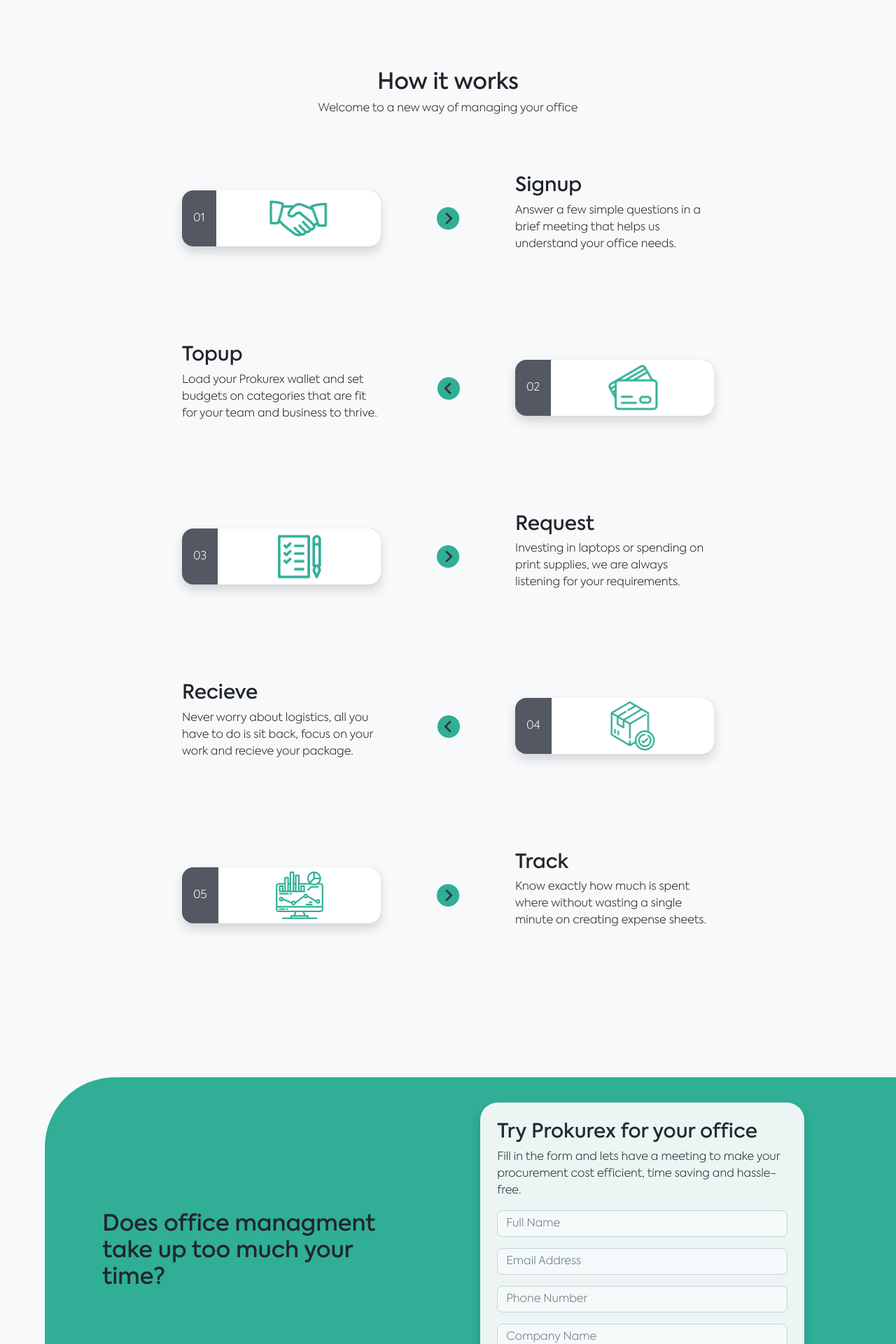
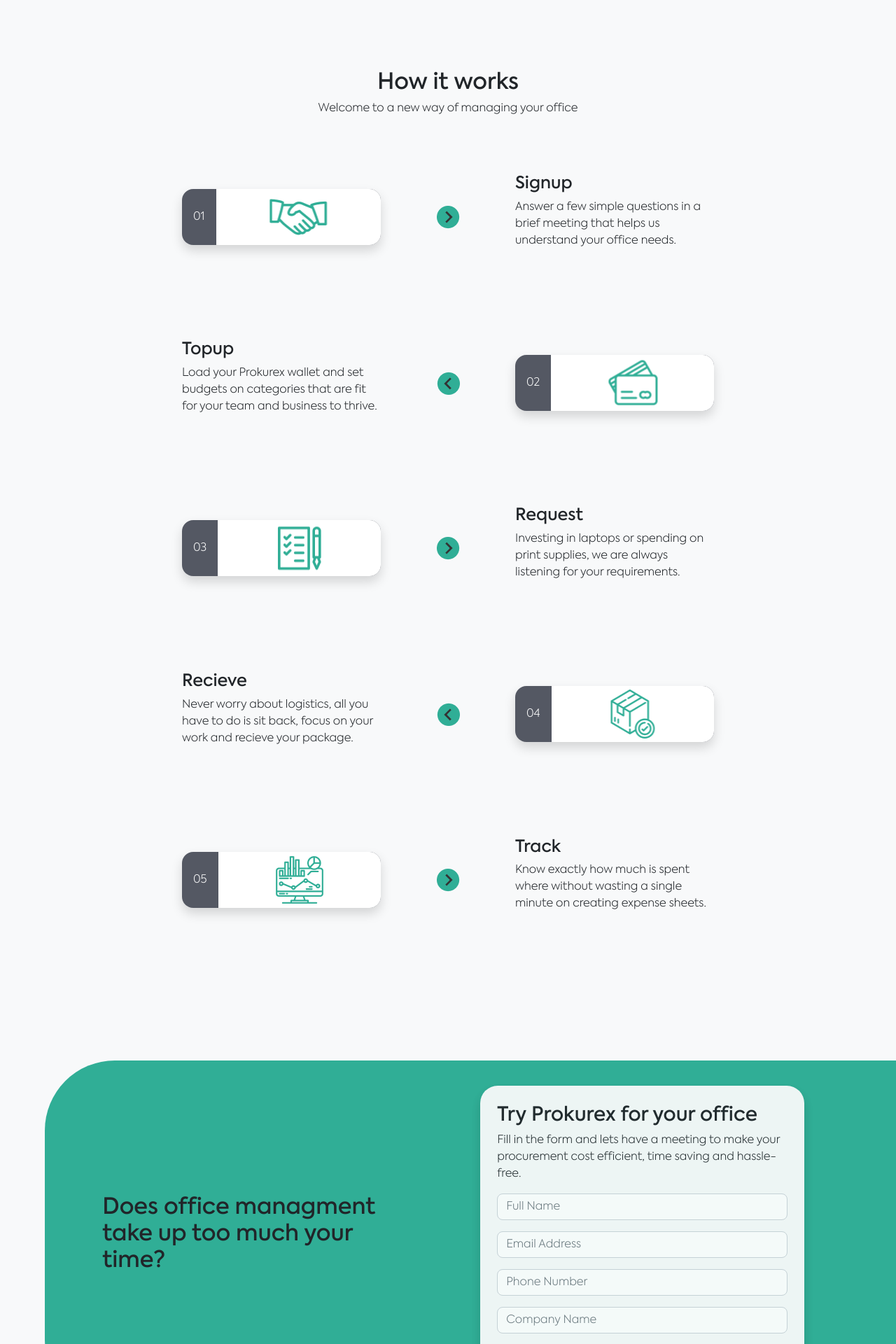
Before and after one commit to taimoorneeshat/prokurex-site, a Jekyll site: the page built from index.html, in a window 1280 px wide. Shown: the part 2172-4092 px from the top of the page at 70% size. Built offline with Jekyll 4.4.1, drawn with Linux system fonts in a browser that asks for light colours; nearby versions of some CDN libraries.

Commit message:
Step title font size reduced

```diff
--- a/css/main.scss
+++ b/css/main.scss
@@ -313,6 +313,10 @@
   }
 }
 
+.step-title {
+  font-size: 1.5rem;
+}
+
 .step-marker {
   background-color: #545863;
   border-radius: 1rem;
```
